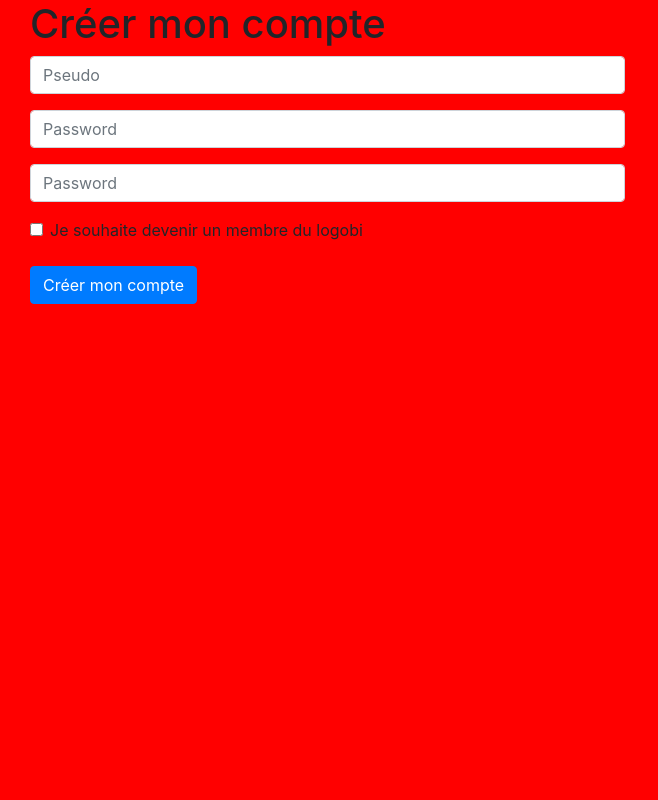
After one commit to lucaschewy/CollaborativePlatform, a PHP site: page /register.php in a window 1280 px wide. The commit adds this page. Shown: the whole page, without its empty margins (0-658 px from the left). Run offline with PHP 8.4, Linux system fonts and the light colour scheme.

```diff
--- a/config.php
+++ b/config.php
@@ -1,4 +1,4 @@
-<?
+<?php
 
 $config = [
     "DB_HOST" => "localhost",
--- /dev/null
+++ b/dist/css/style.css
@@ -0,0 +1,4 @@
+#form{
+    background-color: red;
+    height: 100vh;
+}
--- a/index.php
+++ b/index.php
@@ -1,4 +1,4 @@
-<?
+<?php
 
 require_once("config.php");
 try {
--- /dev/null
+++ b/register.php
@@ -0,0 +1,40 @@
+<!DOCTYPE html>
+<html lang="en">
+<head>
+    <meta charset="UTF-8">
+    <meta name="viewport" content="width=device-width, initial-scale=1.0">
+    <title>Document</title>
+    <link rel="stylesheet" href="https://stackpath.bootstrapcdn.com/bootstrap/4.4.1/css/bootstrap.min.css" integrity="sha384-Vkoo8x4CGsO3+Hhxv8T/Q5PaXtkKtu6ug5TOeNV6gBiFeWPGFN9MuhOf23Q9Ifjh" crossorigin="anonymous">
+    <link rel="stylesheet" href="dist/css/style.css">
+</head>
+<body>
+
+    <div class="container-fluid" id="form">
+        <form action="" class="col-md-6">
+            <h1>Créer mon compte</h1>
+
+            <form>
+                <div class="form-group">
+                    <input type="text" name="pseudo" class="form-control" placeholder="Pseudo">
+                </div>
+                <div class="form-group">
+                    <input type="password" name="password" class="form-control" placeholder="Password">
+                </div>
+                <div class="form-group">
+                    <input type="password" name="confirmPassword" class="form-control" placeholder="Password">
+                </div>
+                <div class="form-group form-check">
+                    <input type="checkbox" name="role" class="form-check-input" id="">
+                    <label for="role">Je souhaite devenir un membre du logobi</label>
+                </div>
+                <div class="form-group">
+                    <input type="submit" value="Créer mon compte" class="btn btn-primary">
+                </div>
+        </form>
+    </div>
+
+    <script src="https://code.jquery.com/jquery-3.4.1.slim.min.js" integrity="sha384-J6qa4849blE2+poT4WnyKhv5vZF5SrPo0iEjwBvKU7imGFAV0wwj1yYfoRSJoZ+n" crossorigin="anonymous"></script>
+    <script src="https://cdn.jsdelivr.net/npm/popper.js@1.16.0/dist/umd/popper.min.js" integrity="sha384-Q6E9RHvbIyZFJoft+2mJbHaEWldlvI9IOYy5n3zV9zzTtmI3UksdQRVvoxMfooAo" crossorigin="anonymous"></script>
+    <script src="https://stackpath.bootstrapcdn.com/bootstrap/4.4.1/js/bootstrap.min.js" integrity="sha384-wfSDF2E50Y2D1uUdj0O3uMBJnjuUD4Ih7YwaYd1iqfktj0Uod8GCExl3Og8ifwB6" crossorigin="anonymous"></script>
+</body>
+</html>
```
